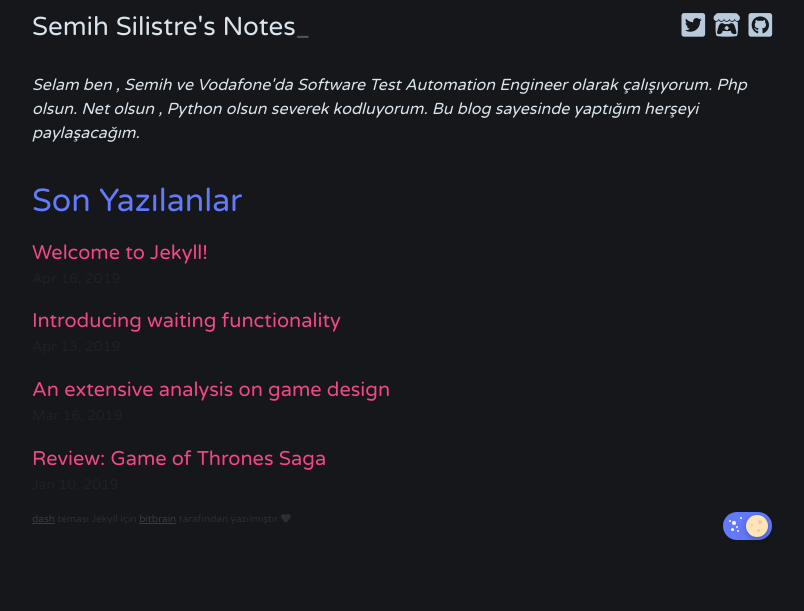
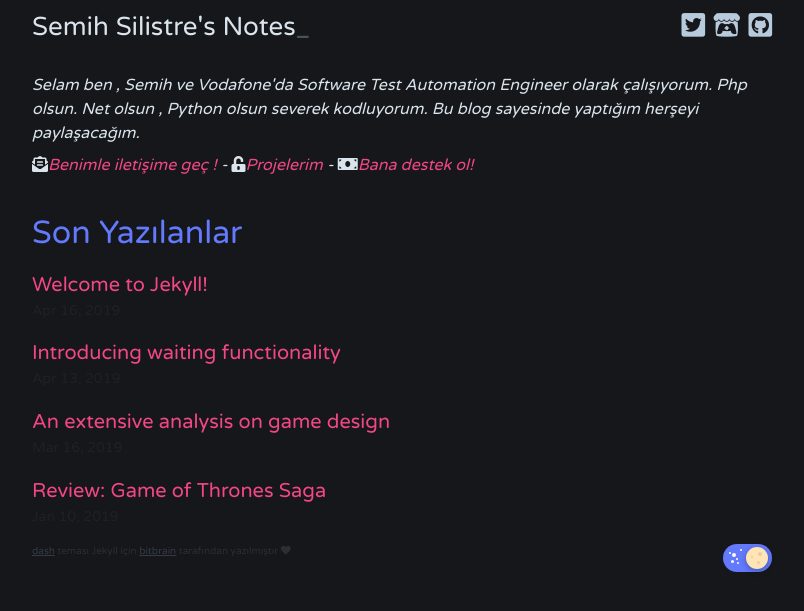
Before and after one commit to bitbrain/jekyll-dash, a Jekyll site: the page built from index.html, in a window 1280 px wide. Shown: the top 611 px of the page, without its empty margins (238-1042 px from the left). Built offline with Jekyll 4.4.1, drawn with Linux system fonts in a browser that asks for light colours; the list of posts is cut into pages by our own code.

Commit message:
Update author.html

```diff
--- a/_includes/author.html
+++ b/_includes/author.html
@@ -3,4 +3,5 @@
 <img src="https://gravatar.com/avatar/{{ site.email | downcase | md5 }}?s=256" class="author-avatar" />
 {% endif %}
 {{ site.description }}
+  <p><i class="fas fa-envelope-open-text"></i><a href="mailto:programc4@gmail.com">Benimle iletişime ge&ccedil; !</a> - <i class="fas fa-unlock-alt"></i><a href="/projelerim.html">Projelerim</a> - <i class="fas fa-money-bill"></i><a href="#">Bana destek ol!</a></p>
 </div>
```
